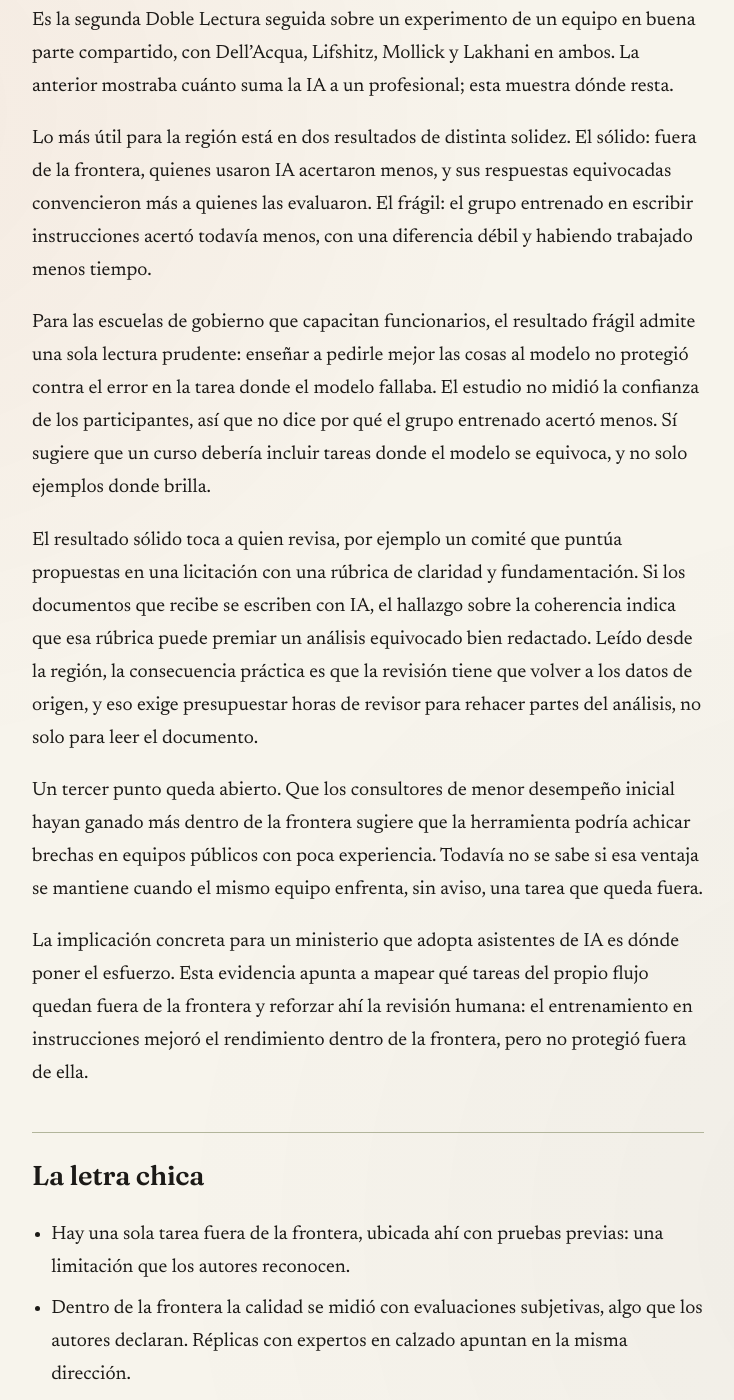
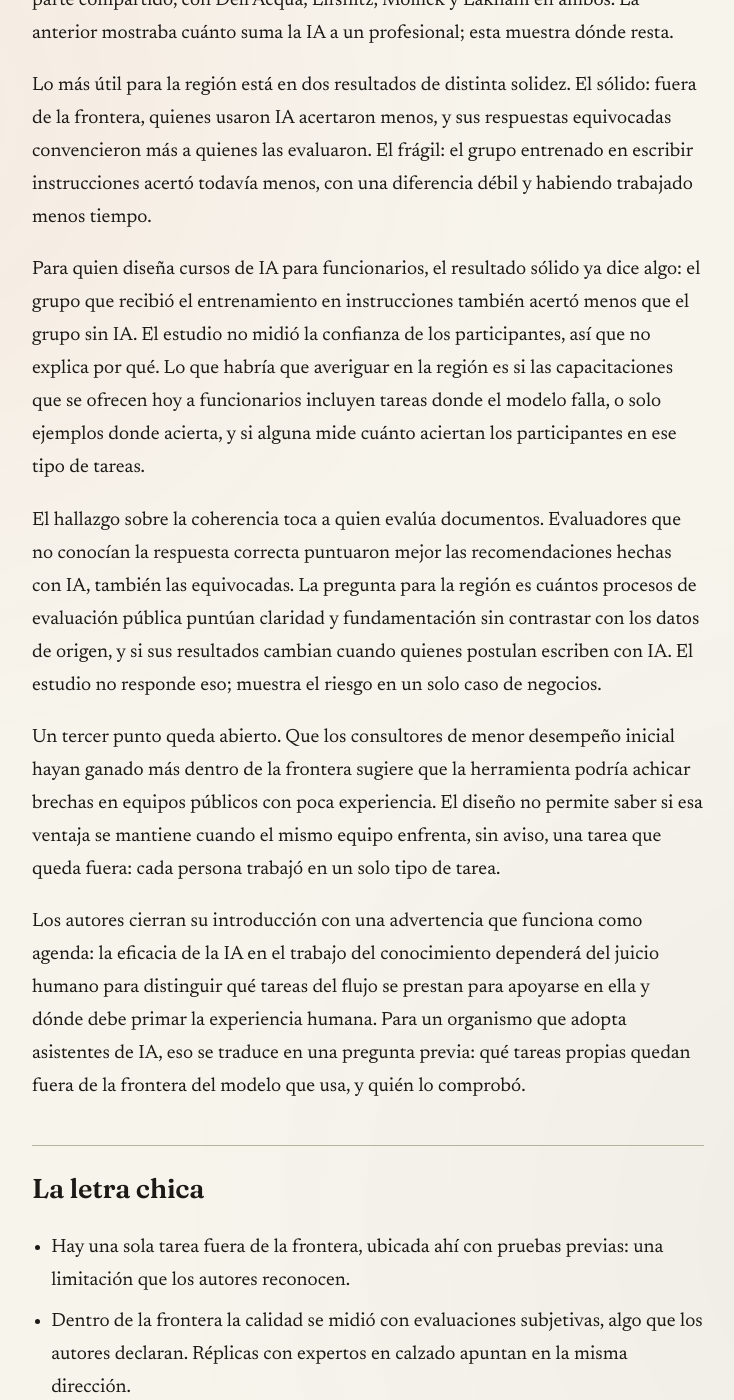
Before and after one commit to jaguridi/doble-click-blog, a Jekyll site: the page built from _lecturas/frontera-dentada-ia-consultores.md, in a window 1280 px wide and 1400 px high, scrolled down 2930 px. Shown: the whole window, without its empty margins (272-1006 px from the left). Built offline with Jekyll 4.4.1, drawn with Linux system fonts in a browser that asks for light colours; some of the changed text lies outside the part shown.

Commit message:
Revisión Doble Lectura 2026-W41: #24 y #25
- #24: se quita una afirmación que el estudio no midió (que desde adentro no
  era evidente qué tarea quedaba fuera de la frontera); la segunda lectura
  pasa de escenarios genéricos y recomendaciones a preguntas abiertas. Título
  y bajada dentro del largo; la ficha menciona el working paper de 2023.
  Guion de audio ajustado y mp3 borrado para regenerarlo. Nota de revisión.
- #25: bajada con "graduados" en vez de "universitarios"; signo del
  coeficiente explicado.

Co-Authored-By: Claude Opus 5.5 <noreply@anthropic.com>
Claude-Session: https://claude.ai/code/session_01EDPdPKgYDLeLrz58CvfygT

```diff
--- a/_audio/frontera-dentada-ia-consultores.txt
+++ b/_audio/frontera-dentada-ia-consultores.txt
@@ -8,7 +8,7 @@ La segunda tarea era un caso de negocios donde el modelo llegaba a una conclusi
 
 Hay un tercer resultado que explica por qué el error cuesta verlo. Evaluadores que no sabían cuál era la respuesta correcta encontraron más coherentes y más persuasivas las recomendaciones hechas con la herramienta, incluso las equivocadas.
 
-Ahora, la mirada desde América Latina. Lo más sólido es que, fuera de la frontera, quienes usaron la herramienta acertaron menos y sus errores convencieron más. Para una escuela de gobierno, el estudio sugiere que enseñar a pedirle mejor las cosas al modelo no basta: hay que practicar también con tareas donde se equivoca. Y para quien revisa, por ejemplo un comité que puntúa propuestas en una licitación con una rúbrica de claridad, un análisis equivocado pero bien escrito puede salir bien evaluado. Leído desde la región, eso obliga a que la revisión vuelva a los datos de origen, y esas horas hay que presupuestarlas.
+Ahora, la mirada desde América Latina. Lo más sólido es que, fuera de la frontera, quienes usaron la herramienta acertaron menos y sus errores convencieron más. Para quien capacita funcionarios, la pregunta es si los cursos incluyen tareas donde el modelo se equivoca, y no solo ejemplos donde acierta. Y para quien revisa documentos, un análisis equivocado pero bien escrito puede salir bien evaluado; habría que averiguar cuántos procesos de evaluación puntúan la claridad sin volver a los datos de origen.
 
 Lo que todavía falta saber es dónde queda hoy la frontera. El modelo del estudio es de 2023, hubo una sola tarea fuera de la frontera, y los propios autores advierten que la frontera se mueve con cada modelo nuevo. También conviene saber que tres coautores figuran con afiliación al instituto de estudios de la consultora y que fue la empresa la que recolectó los datos.
 
--- a/_lecturas/frontera-dentada-ia-consultores.md
+++ b/_lecturas/frontera-dentada-ia-consultores.md
@@ -2,8 +2,8 @@
 layout: lectura
 numero: 24
 tags: [trabajo, gobernanza]
-title: "El mismo GPT-4 que mejoró el trabajo de 758 consultores los hizo equivocarse en otra tarea"
-description: "Un experimento preregistrado con 758 consultores de BCG muestra que GPT-4 aceleró y mejoró su trabajo en tareas de desarrollo de producto. En un caso de negocios que quedaba fuera de su alcance pasó lo contrario: quienes usaron la herramienta acertaron menos, y sus respuestas equivocadas sonaban más convincentes."
+title: "Con GPT-4, consultores mejoraron en unas tareas y acertaron menos en otra"
+description: "En un experimento con 758 consultores de BCG, GPT-4 aceleró y mejoró tareas de desarrollo de producto. En un caso fuera de su alcance, quienes lo usaron acertaron menos y sus respuestas erradas convencían más."
 date: 2026-09-28
 paper_titulo: "Navigating the Jagged Technological Frontier: Field Experimental Evidence of the Effects of Artificial Intelligence on Knowledge Worker Productivity and Quality"
 paper_autores: "Dell'Acqua, McFowland, Mollick, Lifshitz, Kellogg, Lakhani et al."
@@ -18,7 +18,7 @@ audio: true
 
 - **Qué es:** *Navigating the Jagged Technological Frontier: Field Experimental Evidence of the Effects of Artificial Intelligence on Knowledge Worker Productivity and Quality*
 - **Quiénes:** [Fabrizio Dell'Acqua](https://scholar.google.com/scholar?q=%22Fabrizio+Dell%27Acqua%22), [Edward McFowland III](https://scholar.google.com/scholar?q=%22Edward+McFowland+III%22), [Hila Lifshitz](https://scholar.google.com/scholar?q=%22Hila+Lifshitz%22) y [Karim R. Lakhani](https://scholar.google.com/scholar?q=%22Karim+R.+Lakhani%22) (Digital Data Design Institute, Harvard Business School), [Ethan Mollick](https://scholar.google.com/scholar?q=%22Ethan+Mollick%22) (Wharton), [Katherine C. Kellogg](https://scholar.google.com/scholar?q=%22Katherine+C.+Kellogg%22) (MIT Sloan), y Saran Rajendran, Lisa Krayer y François Candelon (BCG Henderson Institute).
-- **Dónde:** *Organization Science*, vol. 37, núm. 2, marzo-abril de 2026, pp. 403-423, en acceso abierto. [doi.org/10.1287/orsc.2025.21838](https://doi.org/10.1287/orsc.2025.21838)
+- **Dónde:** *Organization Science*, vol. 37, núm. 2, marzo-abril de 2026, pp. 403-423, en acceso abierto. [doi.org/10.1287/orsc.2025.21838](https://doi.org/10.1287/orsc.2025.21838). Circuló antes como working paper, desde septiembre de 2023.
 - **Tipo:** experimento aleatorizado y preregistrado, dentro de una sola empresa.
 
 ## Primera lectura: qué hace y qué encuentra
@@ -42,7 +42,7 @@ En promedio, usar IA restó 19 puntos porcentuales de acierto. El grupo entrenad
 
 El tercer hallazgo explica por qué el error es difícil de ver. Evaluadores que no conocían la respuesta correcta puntuaron la coherencia y la capacidad de persuasión de cada recomendación. Quienes usaron IA salieron mejor evaluados, también cuando se habían equivocado. Los autores concluyen que la IA mejora la presentación y la argumentación aunque el análisis esté mal. Un resultado adicional: dentro de la frontera, los que partían en la mitad inferior de la tarea de base fueron los que más ganaron, aunque la mitad superior también mejoró.
 
-Lo que queda establecido es que el mismo modelo, usado por los mismos profesionales en tareas de su oficio, subió el desempeño en unas y lo bajó en otra, y que desde adentro del trabajo no era evidente cuál era cuál.
+En suma, el mismo modelo, usado por los mismos profesionales en tareas de su oficio, subió el desempeño en unas y lo bajó en otra. El estudio no midió si los participantes percibían de qué lado de la frontera estaba su tarea; los autores dejan como pendiente entender cómo la perciben los trabajadores.
 
 ## Segunda lectura: desde América Latina
 
@@ -50,13 +50,13 @@ Es la segunda Doble Lectura seguida sobre un experimento de un equipo en buena p
 
 Lo más útil para la región está en dos resultados de distinta solidez. El sólido: fuera de la frontera, quienes usaron IA acertaron menos, y sus respuestas equivocadas convencieron más a quienes las evaluaron. El frágil: el grupo entrenado en escribir instrucciones acertó todavía menos, con una diferencia débil y habiendo trabajado menos tiempo.
 
-Para las escuelas de gobierno que capacitan funcionarios, el resultado frágil admite una sola lectura prudente: enseñar a pedirle mejor las cosas al modelo no protegió contra el error en la tarea donde el modelo fallaba. El estudio no midió la confianza de los participantes, así que no dice por qué el grupo entrenado acertó menos. Sí sugiere que un curso debería incluir tareas donde el modelo se equivoca, y no solo ejemplos donde brilla.
+Para quien diseña cursos de IA para funcionarios, el resultado sólido ya dice algo: el grupo que recibió el entrenamiento en instrucciones también acertó menos que el grupo sin IA. El estudio no midió la confianza de los participantes, así que no explica por qué. Lo que habría que averiguar en la región es si las capacitaciones que se ofrecen hoy a funcionarios incluyen tareas donde el modelo falla, o solo ejemplos donde acierta, y si alguna mide cuánto aciertan los participantes en ese tipo de tareas.
 
-El resultado sólido toca a quien revisa, por ejemplo un comité que puntúa propuestas en una licitación con una rúbrica de claridad y fundamentación. Si los documentos que recibe se escriben con IA, el hallazgo sobre la coherencia indica que esa rúbrica puede premiar un análisis equivocado bien redactado. Leído desde la región, la consecuencia práctica es que la revisión tiene que volver a los datos de origen, y eso exige presupuestar horas de revisor para rehacer partes del análisis, no solo para leer el documento.
+El hallazgo sobre la coherencia toca a quien evalúa documentos. Evaluadores que no conocían la respuesta correcta puntuaron mejor las recomendaciones hechas con IA, también las equivocadas. La pregunta para la región es cuántos procesos de evaluación pública puntúan claridad y fundamentación sin contrastar con los datos de origen, y si sus resultados cambian cuando quienes postulan escriben con IA. El estudio no responde eso; muestra el riesgo en un solo caso de negocios.
 
-Un tercer punto queda abierto. Que los consultores de menor desempeño inicial hayan ganado más dentro de la frontera sugiere que la herramienta podría achicar brechas en equipos públicos con poca experiencia. Todavía no se sabe si esa ventaja se mantiene cuando el mismo equipo enfrenta, sin aviso, una tarea que queda fuera.
+Un tercer punto queda abierto. Que los consultores de menor desempeño inicial hayan ganado más dentro de la frontera sugiere que la herramienta podría achicar brechas en equipos públicos con poca experiencia. El diseño no permite saber si esa ventaja se mantiene cuando el mismo equipo enfrenta, sin aviso, una tarea que queda fuera: cada persona trabajó en un solo tipo de tarea.
 
-La implicación concreta para un ministerio que adopta asistentes de IA es dónde poner el esfuerzo. Esta evidencia apunta a mapear qué tareas del propio flujo quedan fuera de la frontera y reforzar ahí la revisión humana: el entrenamiento en instrucciones mejoró el rendimiento dentro de la frontera, pero no protegió fuera de ella.
+Los autores cierran su introducción con una advertencia que funciona como agenda: la eficacia de la IA en el trabajo del conocimiento dependerá del juicio humano para distinguir qué tareas del flujo se prestan para apoyarse en ella y dónde debe primar la experiencia humana. Para un organismo que adopta asistentes de IA, eso se traduce en una pregunta previa: qué tareas propias quedan fuera de la frontera del modelo que usa, y quién lo comprobó.
 
 ## La letra chica
 
@@ -67,4 +67,4 @@ La implicación concreta para un ministerio que adopta asistentes de IA es dónd
 - Conflicto de interés: tres coautores figuran con afiliación al BCG Henderson Institute, y la empresa recolectó los datos. El preregistro no incluía el encuadre de la frontera dentada.
 - Vale para trabajo profesional complejo con un modelo de 2023. Dónde queda hoy la frontera es algo que cada organización tiene que volver a medir.
 
-<small>**Revisado el 28 de septiembre de 2026.** La versión original afirmaba que el grupo entrenado en escribir instrucciones "fue el que más se equivocó" y que un curso así "puede subir la confianza en la herramienta". En el paper, la diferencia entre los dos grupos con IA es significativa solo al 10%, ese grupo trabajó menos tiempo en la tarea y la confianza no se midió. Se ajustaron esas frases y el título.</small>
+<small>**Revisado el 28 de septiembre de 2026.** La versión original afirmaba que el grupo entrenado en escribir instrucciones "fue el que más se equivocó" y que un curso así "puede subir la confianza en la herramienta". En el paper, la diferencia entre los dos grupos con IA es significativa solo al 10%, ese grupo trabajó menos tiempo en la tarea y la confianza no se midió. Se ajustaron esas frases y el título. **Revisado el 5 de octubre de 2026.** Se quitó la afirmación de que desde adentro del trabajo no era evidente qué tarea quedaba fuera de la frontera, algo que el estudio no midió, y las recomendaciones de la segunda lectura pasaron a preguntas abiertas.</small>
```
Also changed, not shown: _lecturas/ia-desempleo-graduados-estados-unidos.md (+2 -2 lines), 1 other file.
